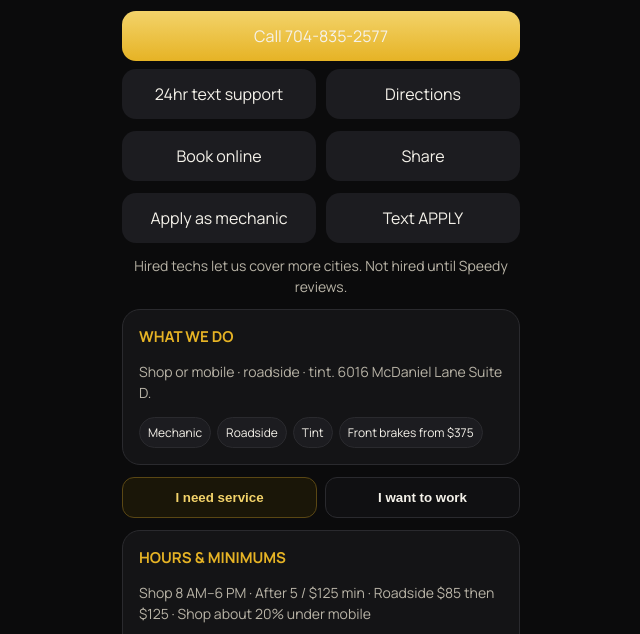
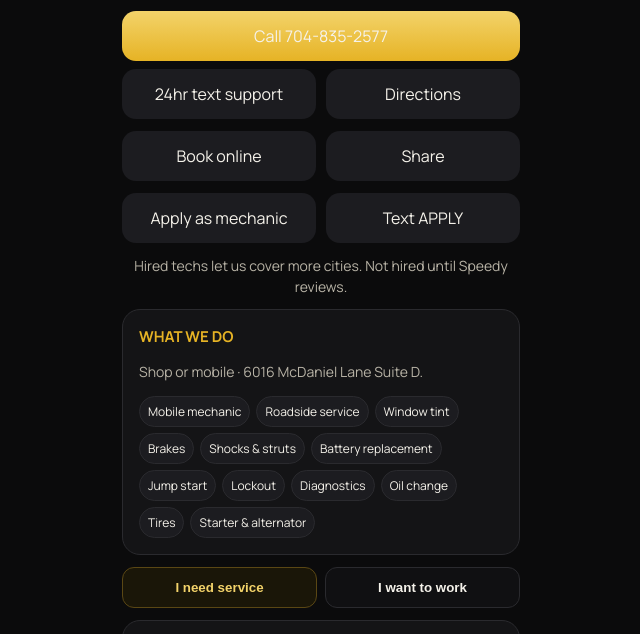
Before and after one commit to speedyapointments-cyber/speedy-customer-card, a plain HTML site: page index.html in a window 1280 px wide. Shown: the part 150-784 px from the top of the page, without its empty margins (319-959 px from the left). Drawn offline with Linux system fonts and the light colour scheme.

Commit message:
What we do: service list instead of brake price

```diff
--- a/index.html
+++ b/index.html
@@ -6,7 +6,7 @@
   <title>Speedy Auto Repair · Charlotte</title>
   <meta name="description" content="Speedy Auto Repair — shop, mobile, roadside, tint. Charlotte NC. Call 704-835-2577 or text START to 828-454-3014.">
   <meta name="theme-color" content="#0b0b0c">
-  <!-- deploy: 2026-09-22 customer-first labels -->
+  <!-- deploy: 2026-09-22 what-we-do services -->
   <link href="https://fonts.googleapis.com/css2?family=Bebas+Neue&family=Manrope:wght@400;600;700&display=swap" rel="stylesheet">
   <style>
     :root{--bg:#0b0b0c;--card:#141416;--gold:#e6b325;--gold-2:#f3d36a;--ink:#f5f2ea;--muted:#b8b3a6;--line:#2a2a2e}
@@ -53,8 +53,21 @@
     <p class="note" style="text-align:center;margin:0 0 8px">Hired techs let us cover more cities. Not hired until Speedy reviews.</p>
     <section class="card">
       <h2>What we do</h2>
-      <p class="meta">Shop or mobile · roadside · tint. 6016 McDaniel Lane Suite D.</p>
-      <div class="pills"><span class="pill">Mechanic</span><span class="pill">Roadside</span><span class="pill">Tint</span><span class="pill">Front brakes from $375</span></div>
+      <p class="meta">Shop or mobile · 6016 McDaniel Lane Suite D.</p>
+      <div class="pills">
+        <span class="pill">Mobile mechanic</span>
+        <span class="pill">Roadside service</span>
+        <span class="pill">Window tint</span>
+        <span class="pill">Brakes</span>
+        <span class="pill">Shocks & struts</span>
+        <span class="pill">Battery replacement</span>
+        <span class="pill">Jump start</span>
+        <span class="pill">Lockout</span>
+        <span class="pill">Diagnostics</span>
+        <span class="pill">Oil change</span>
+        <span class="pill">Tires</span>
+        <span class="pill">Starter & alternator</span>
+      </div>
     </section>
     <div class="tabs">
       <button class="tab on" type="button" id="tabCust">I need service</button>
```
